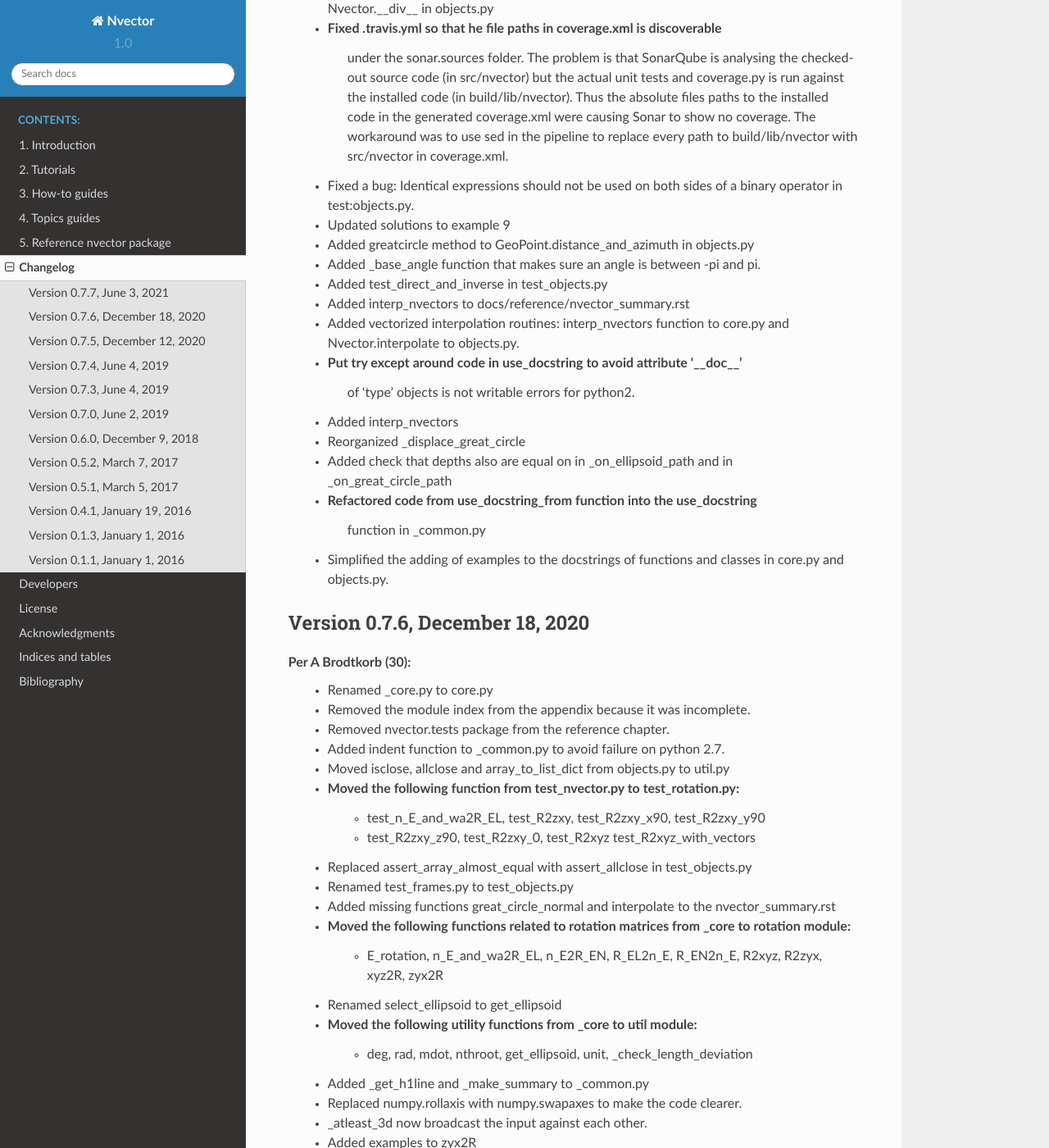
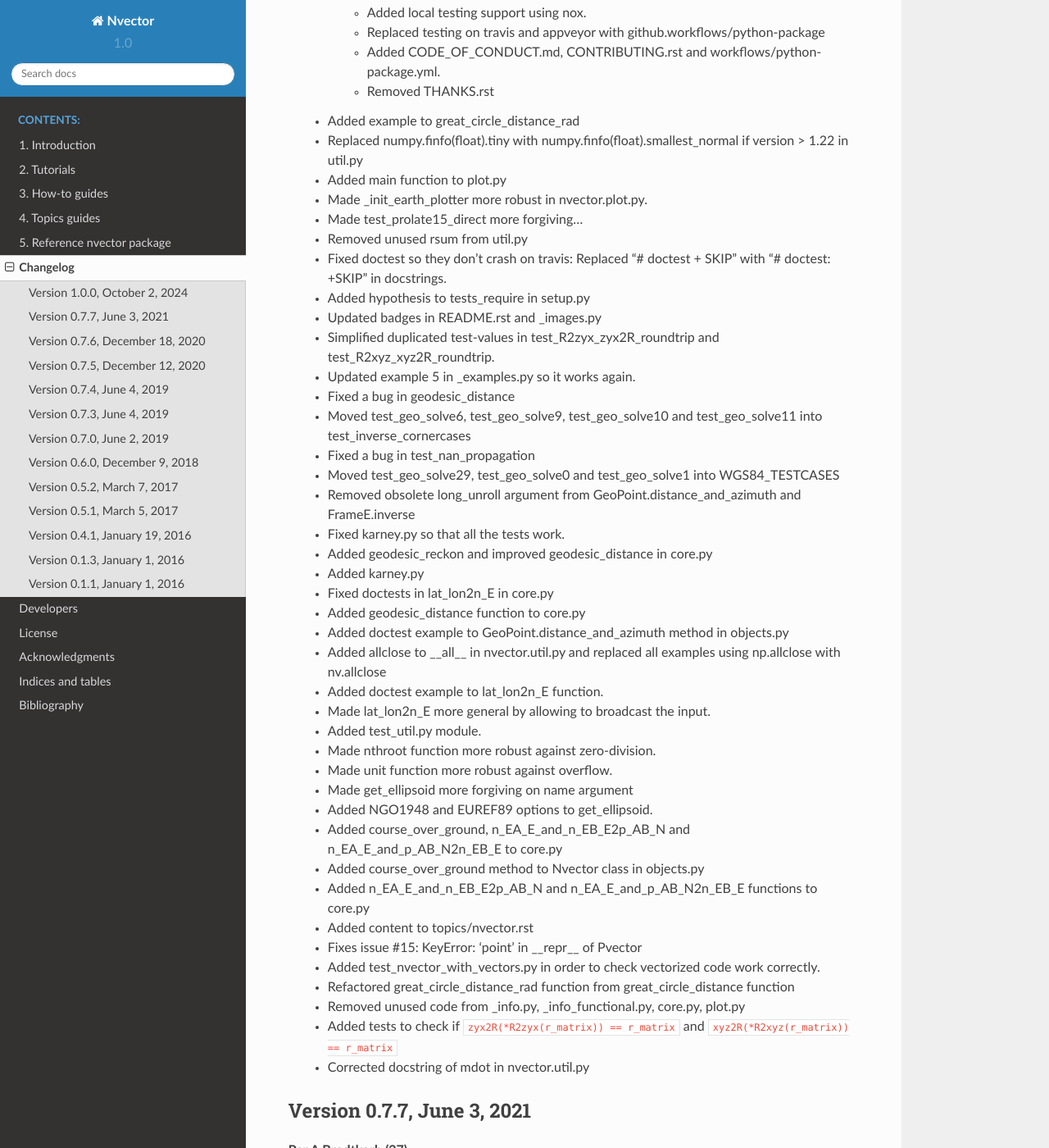
Before and after one commit to pbrod/nvector, a Sphinx documentation site: the page built from docs/appendix/changelog.rst, in a window 1280 px wide and 1400 px high, scrolled down 608 px. Shown: the whole window at 82% size. Built offline with Sphinx 7.4.7 and the Read the Docs theme 2.0.0, drawn with Linux system fonts in a browser that asks for light colours; formulas are drawn with MathJax 3; some of the changed text lies outside the part shown.

Commit message:
Prepare for release 1.0.0
* Silenced warnings in test_unit
* Updated CONTRIBUTING.rst, docs/how-to/contributing.rst and CHANGELOG.rst

```diff
--- a/CHANGELOG.rst
+++ b/CHANGELOG.rst
@@ -1,6 +1,72 @@
 =========
 Changelog
 =========
+
+Version 1.0.0, October 2, 2024
+==============================
+Per A Brodtkorb (63):
+
+      * Added pytest-ruff and ruff as test dependencies to pyproject.toml
+      * added sphinx_build_latex script to pyproject.toml
+      * Replaced all single quotes (') with double quotes (").
+      * Added pretty print __str__ method to _Common in objects.py
+      * Removed conversion of an array with ndim > 0 to a scalar in plot.py since it is deprecated, and will error in future.
+      * Replaced dependency on geographiclib with karney.py, which now is a separate package.
+      * Made matplotlib and cartopy optional dependency
+      * Added dm2degrees and degrees2dm in util.py
+      * Adopted many of the changes Matt Hogan did to the nvector fork called "envector":
+
+         * Updated docstrings to adopt the Napoleon docstring standard.
+         * Removed numpydoc from the documentation requirements as it is not used.
+         * Added type-hints to most functions and methods
+         * Reduced matrix of supported Python versions as to reduce burden of testing
+         * Added local testing support using nox.
+         * Replaced testing on travis and appveyor with github.workflows/python-package
+         * Added CODE_OF_CONDUCT.md, CONTRIBUTING.rst and workflows/python-package.yml.
+         * Removed THANKS.rst
+
+      * Added example to great_circle_distance_rad
+      * Replaced numpy.finfo(float).tiny with numpy.finfo(float).smallest_normal if version > 1.22 in util.py
+      * Added main function to plot.py
+      * Made _init_earth_plotter more robust in nvector.plot.py.
+      * Made test_prolate15_direct more forgiving...
+      * Removed unused rsum from util.py
+      * Fixed doctest so they don't crash on travis: Replaced "# doctest + SKIP" with "# doctest: +SKIP" in docstrings.
+      * Added hypothesis to tests_require in setup.py
+      * Updated badges in README.rst and _images.py
+      * Simplified duplicated test-values in test_R2zyx_zyx2R_roundtrip and test_R2xyz_xyz2R_roundtrip.
+      * Updated example 5 in _examples.py so it works again.
+      * Fixed a bug in geodesic_distance
+      * Moved test_geo_solve6, test_geo_solve9,  test_geo_solve10 and test_geo_solve11 into test_inverse_cornercases
+      * Fixed a bug in test_nan_propagation
+      * Moved test_geo_solve29, test_geo_solve0 and test_geo_solve1 into WGS84_TESTCASES
+      * Removed obsolete long_unroll argument from GeoPoint.distance_and_azimuth and FrameE.inverse
+      * Fixed karney.py so that all the tests work.
+      * Added geodesic_reckon and improved geodesic_distance in core.py
+      * Added karney.py
+      * Fixed doctests in lat_lon2n_E in core.py
+      * Added geodesic_distance function to core.py
+      * Added doctest example to GeoPoint.distance_and_azimuth method in objects.py
+      * Added allclose to __all__ in nvector.util.py and replaced all examples using np.allclose with nv.allclose
+      * Added doctest example to lat_lon2n_E function.
+      * Made lat_lon2n_E more general by allowing to broadcast the input.
+      * Added test_util.py module.
+      * Made nthroot function more robust against zero-division.
+      * Made unit function more robust against overflow.
+      * Made get_ellipsoid more forgiving on name argument
+      * Added NGO1948 and EUREF89 options to get_ellipsoid.
+      * Added course_over_ground, n_EA_E_and_n_EB_E2p_AB_N and n_EA_E_and_p_AB_N2n_EB_E to core.py
+      * Added course_over_ground method to Nvector class in objects.py
+      * Added  n_EA_E_and_n_EB_E2p_AB_N and n_EA_E_and_p_AB_N2n_EB_E functions to core.py
+      * Added content to topics/nvector.rst
+      * Fixes issue #15: KeyError: 'point' in __repr__ of Pvector
+      * Added test_nvector_with_vectors.py in order to check vectorized code work correctly.
+      * Refactored great_circle_distance_rad function from great_circle_distance function
+      * Removed unused code from _info.py, _info_functional.py, core.py, plot.py
+      * Added tests to check if ``zyx2R(*R2zyx(r_matrix)) == r_matrix`` and ``xyz2R(*R2xyz(r_matrix)) == r_matrix``
+      * Corrected docstring of mdot in nvector.util.py
+
+
 
 Version 0.7.7, June 3, 2021
 ================================
```
Also changed, not shown: CONTRIBUTING.rst (+29 -25 lines), docs/how-to/contributing.rst (+1 -14 lines), 5 other files.
